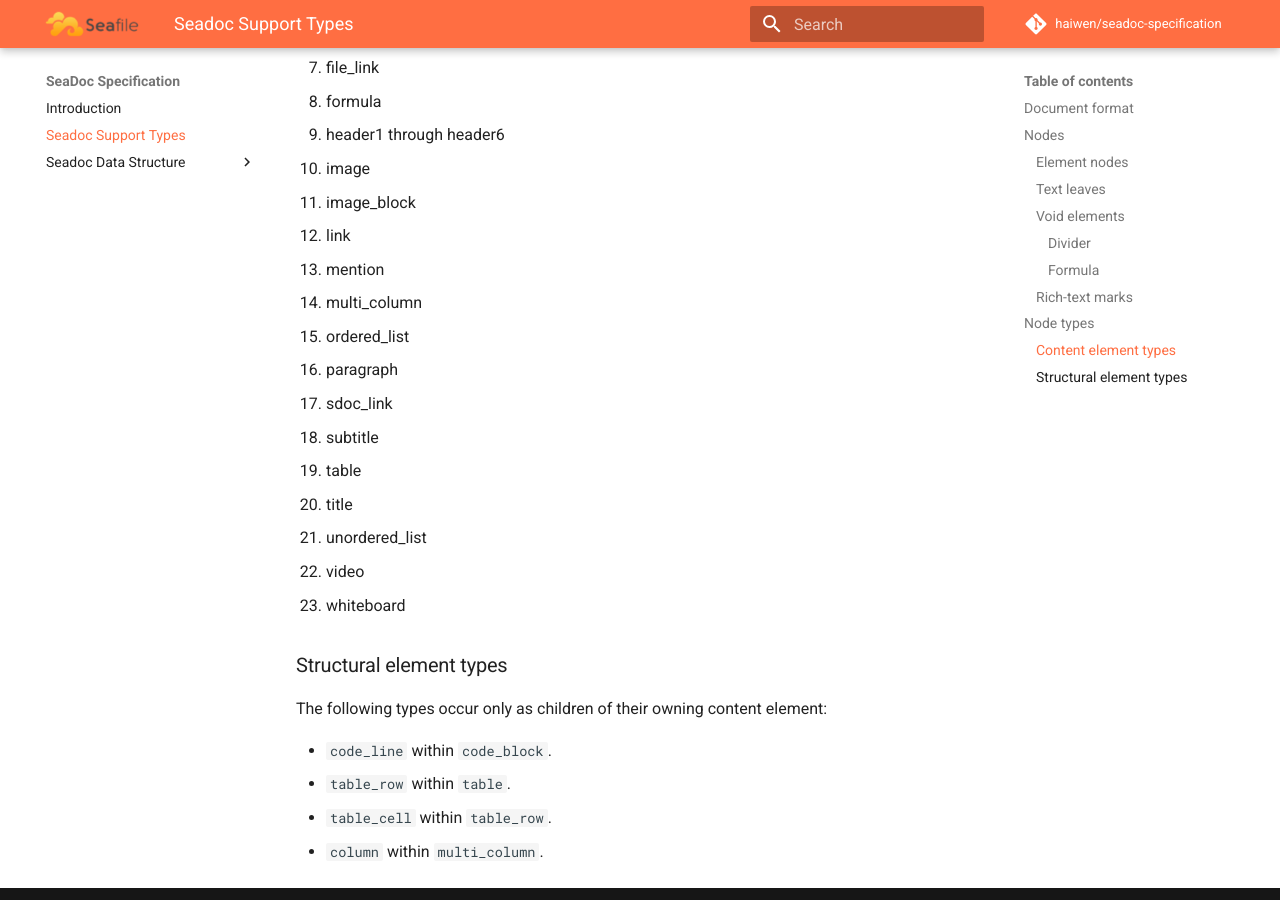
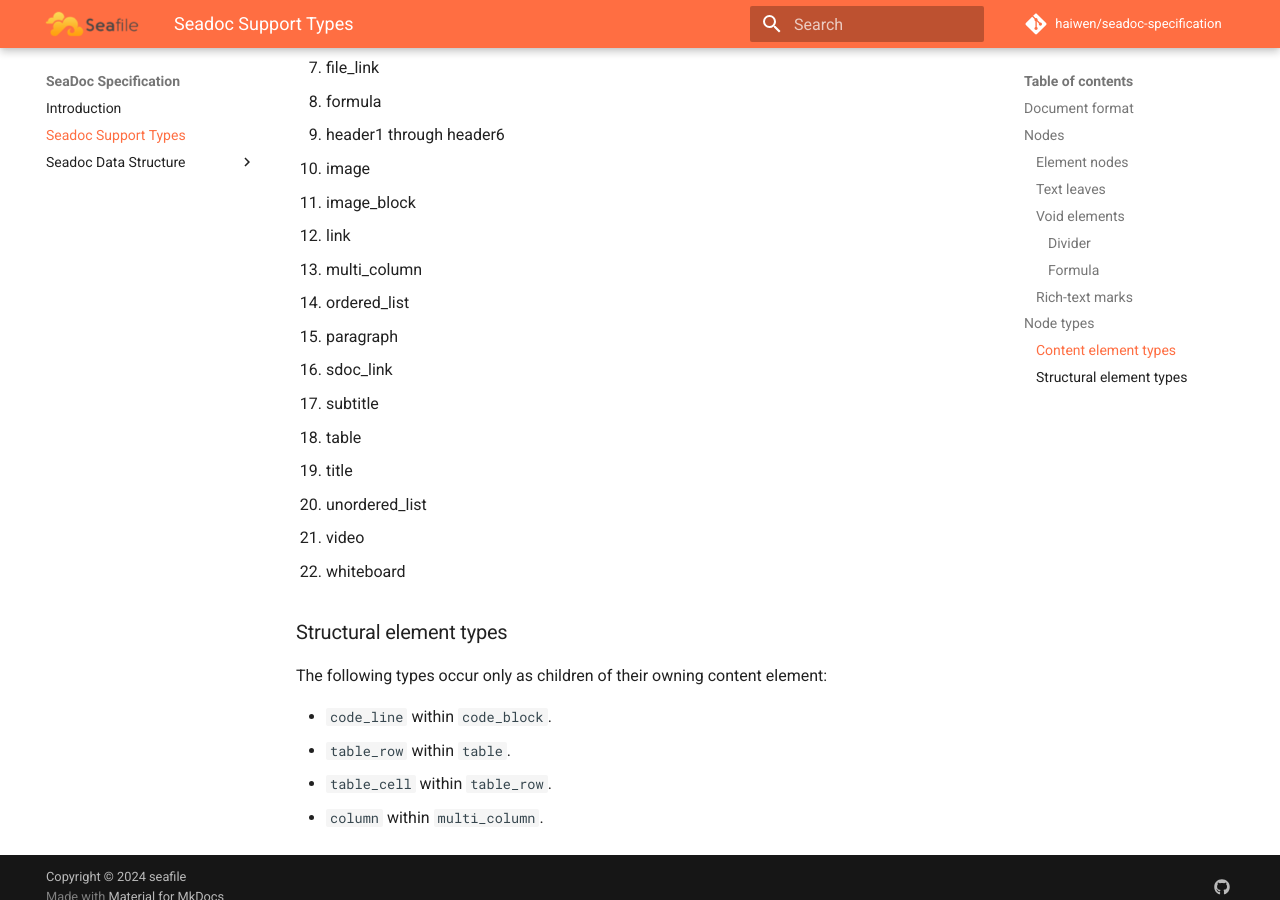
Before and after one commit to haiwen/seadoc-specification, an MkDocs documentation site: the page built from docs/support-types.md, in a window 1280 px wide and 900 px high, scrolled down 3088 px. Built offline with MkDocs 1.6.1 and Material for MkDocs 9.7.7, drawn with Linux system fonts in a browser that asks for light colours; comment, search, counter and statistics services are not loaded.

Commit message:
docs: remove mention content type

```diff
--- a/docs/support-types.md
+++ b/docs/support-types.md
@@ -125,17 +125,16 @@ The following element types are named in this specification release. This list i
 10. image
 11. image_block
 12. link
-13. mention
-14. multi_column
-15. ordered_list
-16. paragraph
-17. sdoc_link
-18. subtitle
-19. table
-20. title
-21. unordered_list
-22. video
-23. whiteboard
+13. multi_column
+14. ordered_list
+15. paragraph
+16. sdoc_link
+17. subtitle
+18. table
+19. title
+20. unordered_list
+21. video
+22. whiteboard
 
 ### Structural element types
 
--- a/mkdocs.yml
+++ b/mkdocs.yml
@@ -65,7 +65,6 @@ nav:
       - Image: data-structure/image.md
       - Link: data-structure/link.md
       - List: data-structure/list.md
-      - Mention: data-structure/mention.md
       - Multi_column: data-structure/multi_column.md
       - Paragraph: data-structure/paragraph.md
       - Sdoc_link: data-structure/sdoc_link.md
```
Also changed, not shown: docs/data-structure/mention.md (deleted, +0 -22 lines).
